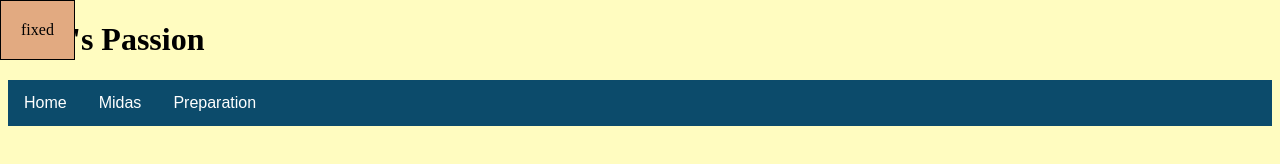
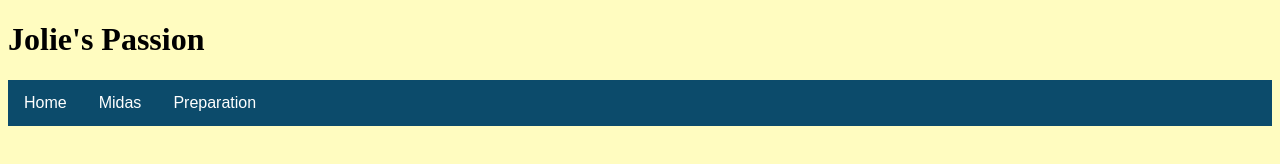
Before and after one commit to JolieRice/homepage, a plain HTML site: page first-website/passion/about.html in a window 1280 px wide. Drawn offline with Linux system fonts and the light colour scheme.

Commit message:
get rid of fixed

```diff
--- a/first-website/passion/about.html
+++ b/first-website/passion/about.html
@@ -6,7 +6,6 @@
 </head>
 
     <body>
-        <div class="fixed">fixed</div>
         <h1>Jolie's Passion</h1>
 
         <div class="navbar">
--- a/first-website/passion/main.css
+++ b/first-website/passion/main.css
@@ -7,15 +7,6 @@ body{
 }
 img{
     max-width: 100%;
-}
-
-.fixed{
-    background: #e2aa81;
-    border: 1px solid;
-    padding: 20px;
-    position: fixed;
-    top:0;
-    left: 0;
 }
 
 
```
